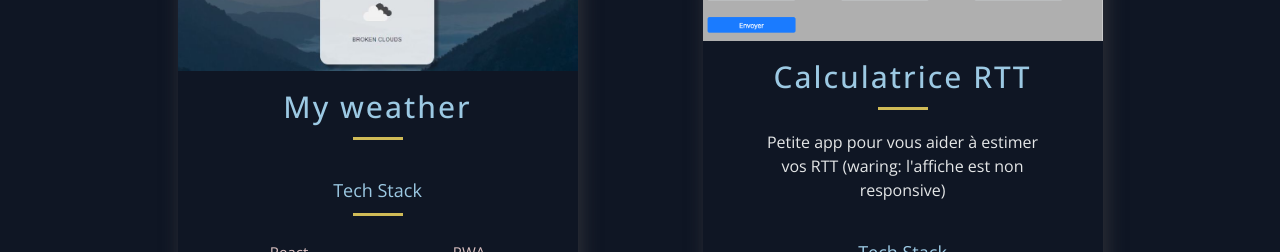
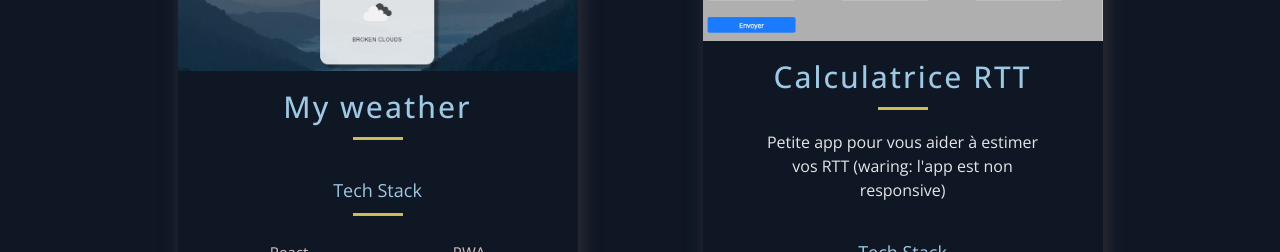
Before and after one commit to Merith-Ndolo/portfolio, a Next.js app: page / in a window 1280 px wide. Shown: the part 3800-4052 px from the top of the page. Built offline with nearby package versions, Linux system fonts and the light colour scheme.

Commit message:
fix: update text

```diff
--- a/src/constants/constants.js
+++ b/src/constants/constants.js
@@ -88,7 +88,7 @@ export const projects = [
   {
     title: "Calculatrice RTT",
     description:
-      "Petite app pour vous aider à estimer vos RTT (waring: l'affiche est non responsive)",
+      "Petite app pour vous aider à estimer vos RTT (waring: l'app est non responsive)",
     image: "/images/rtt.png",
     tags: ["Jquery", "HTML/CSS"],
     source: "https://github.com/Merith-Ndolo/calcul_rtt",
```
